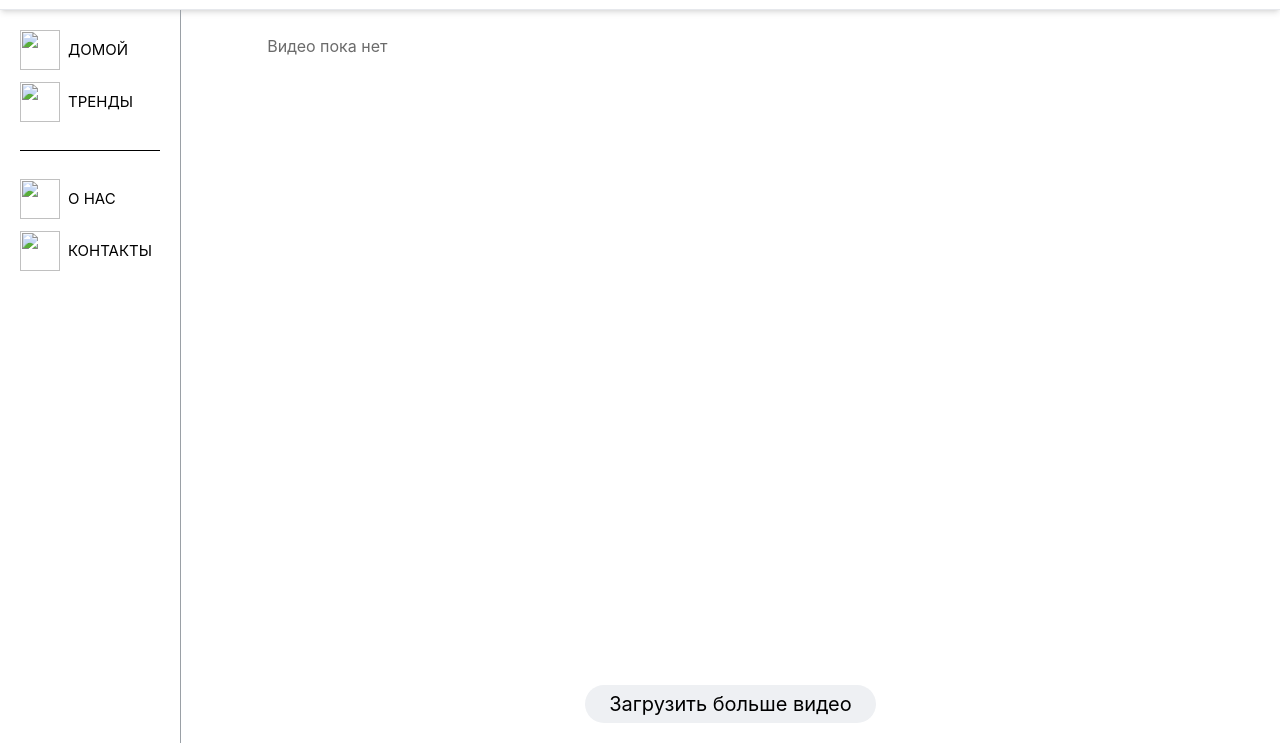
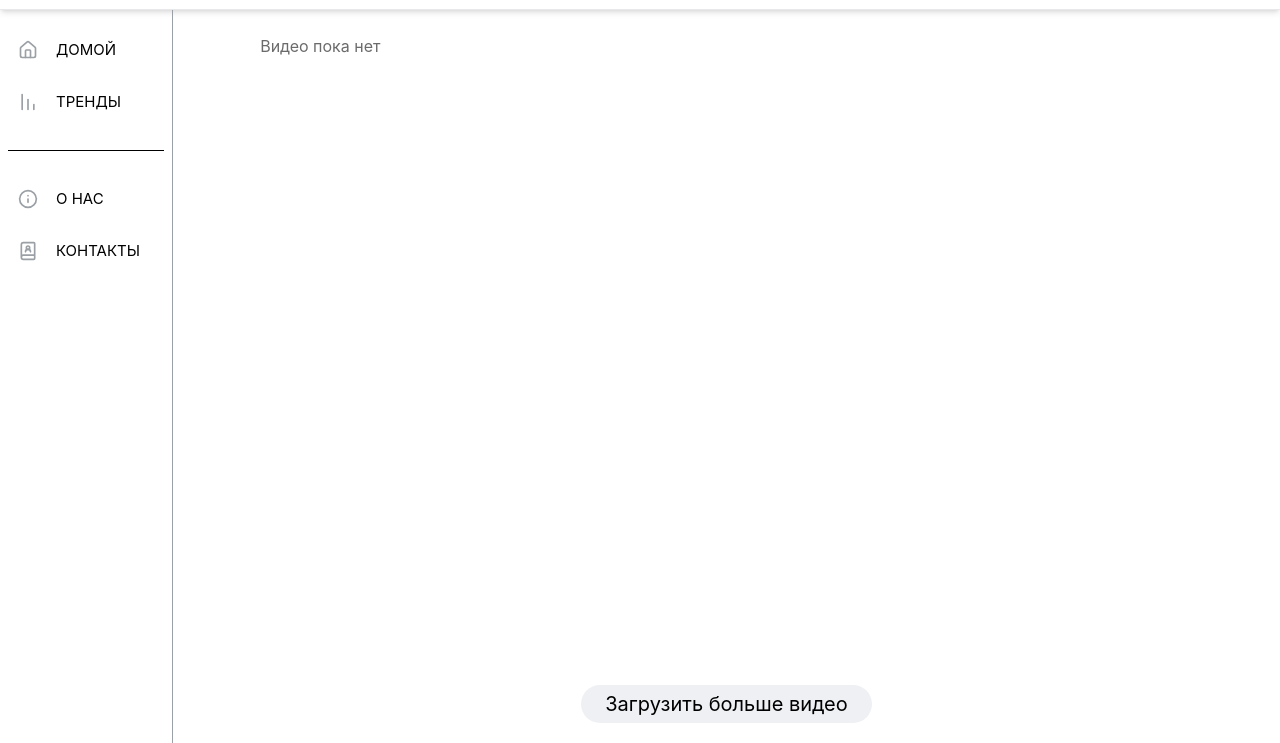
Before and after one commit to Vlad-Vershinin/kakao-watch, a website built with Vite: page frontend/index.html in a window 1280 px wide. Shown: the part 57-800 px from the top of the page. Built offline with nearby package versions, Linux system fonts and the light colour scheme; files whose address does not match are found by name.

Commit message:
Index prettified

```diff
--- a/frontend/index.html
+++ b/frontend/index.html
@@ -29,24 +29,24 @@
     </header>
     <main class="flex flex-1">
       <div class="flex">
-        <div class="flex flex-col text-[15px] uppercase border-r border-text-tertiary p-5 gap-3 max-w-60 transition-all">
-          <div class="flex gap-2 hover:bg-bg-hover pr-2 transition-all">
-            <img src="" alt="" class="aspect-square object-cover overflow-hidden w-10 h-10 self-center">
+        <div class="flex flex-col text-[15px] uppercase border-r border-text-tertiary py-5 px-2 gap-3 max-w-60 transition-all">
+          <div class="flex gap-2 hover:bg-bg-hover pr-6 rounded-md transition-all">
+            <div class="w-10 h-10 self-center content-center justify-center" id="LinkHome"></div>
             <a href="" class="self-center">Домой</a>
           </div>
 
-          <div class="flex gap-2 hover:bg-bg-hover pr-2 transition-all">
-            <img src="" alt="" class="aspect-square object-cover overflow-hidden w-10 h-10 self-center">
+          <div class="flex gap-2 hover:bg-bg-hover pr-6 rounded-md transition-all">
+            <div class="w-10 h-10 self-center content-center justify-center" id="LinkTrends"></div>
             <a href="" class="self-center">Тренды</a>
           </div>
           <hr class="my-4">
 
-          <div class="flex gap-2 hover:bg-bg-hover  pr-2 transition-all">
-            <img src="" alt="" class="aspect-square object-cover overflow-hidden w-10 h-10 self-center">
+          <div class="flex gap-2 hover:bg-bg-hover  pr-6 rounded-md transition-all">
+            <div class="w-10 h-10 self-center content-center justify-center" id="LinkAbout"></div>
             <a href="" class="self-center">О нас</a>
           </div>
-          <div class="flex gap-2 hover:bg-bg-hover  pr-2 transition-all">
-            <img src="" alt="" class="aspect-square object-cover overflow-hidden w-10 h-10 self-center">
+          <div class="flex gap-2 hover:bg-bg-hover  pr-6 rounded-md transition-all">
+            <div class="w-10 h-10 self-center content-center justify-center" id="LinkContacts"></div>
             <a href="" class="self-center">Контакты</a>
           </div>
         </div>
--- a/frontend/src/main.ts
+++ b/frontend/src/main.ts
@@ -17,6 +17,26 @@ function isValidJwt(token: string): boolean {
 }
 
 var feedObject = document.getElementById('videoFeed');
+
+
+var linkContacts = document.getElementById('LinkContacts');
+if(linkContacts){
+    linkContacts.innerHTML = `<i data-lucide="book-user" class="w-5 h-5 text-text-tertiary justify-self-center"></i>`;
+}
+
+var LinkAbout = document.getElementById('LinkAbout');
+if(LinkAbout){
+    LinkAbout.innerHTML = `<i data-lucide="info" class="w-5 h-5 text-text-tertiary justify-self-center"></i>`;
+}
+var LinkTrends = document.getElementById('LinkTrends');
+if(LinkTrends){
+    LinkTrends.innerHTML = `<i data-lucide="chart-no-axes-column-decreasing" class="w-5 h-5 text-text-tertiary justify-self-center"></i>`;
+}
+var LinkHome = document.getElementById('LinkHome');
+if(LinkHome){
+    LinkHome.innerHTML = `<i data-lucide="house" class="w-5 h-5 text-text-tertiary justify-self-center"></i>`;
+}
+
 
 
 function showAuthState(): void {
```
Also changed, not shown: 2 other files.
